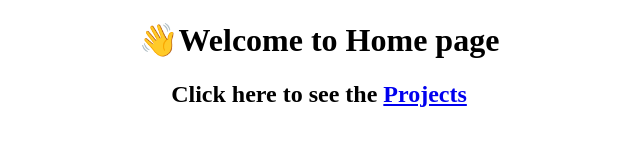
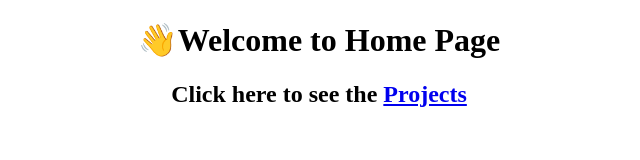
Before and after one commit to Daneswari-Sureddy/WD301-level2, a website: page home.html in a window 1280 px wide. Shown: the whole page, without its empty margins (321-961 px from the left). Drawn offline with Linux system fonts and the light colour scheme.

Commit message:
changed p to P

```diff
--- a/home.html
+++ b/home.html
@@ -6,7 +6,7 @@
   </head>
   <body>
     <center>
-      <h1>👋Welcome to Home page</h1>
+      <h1>👋Welcome to Home Page</h1>
       <h2>Click here to see the <a href="./project">Projects</a></h2>
     </center>
   </body>
```
